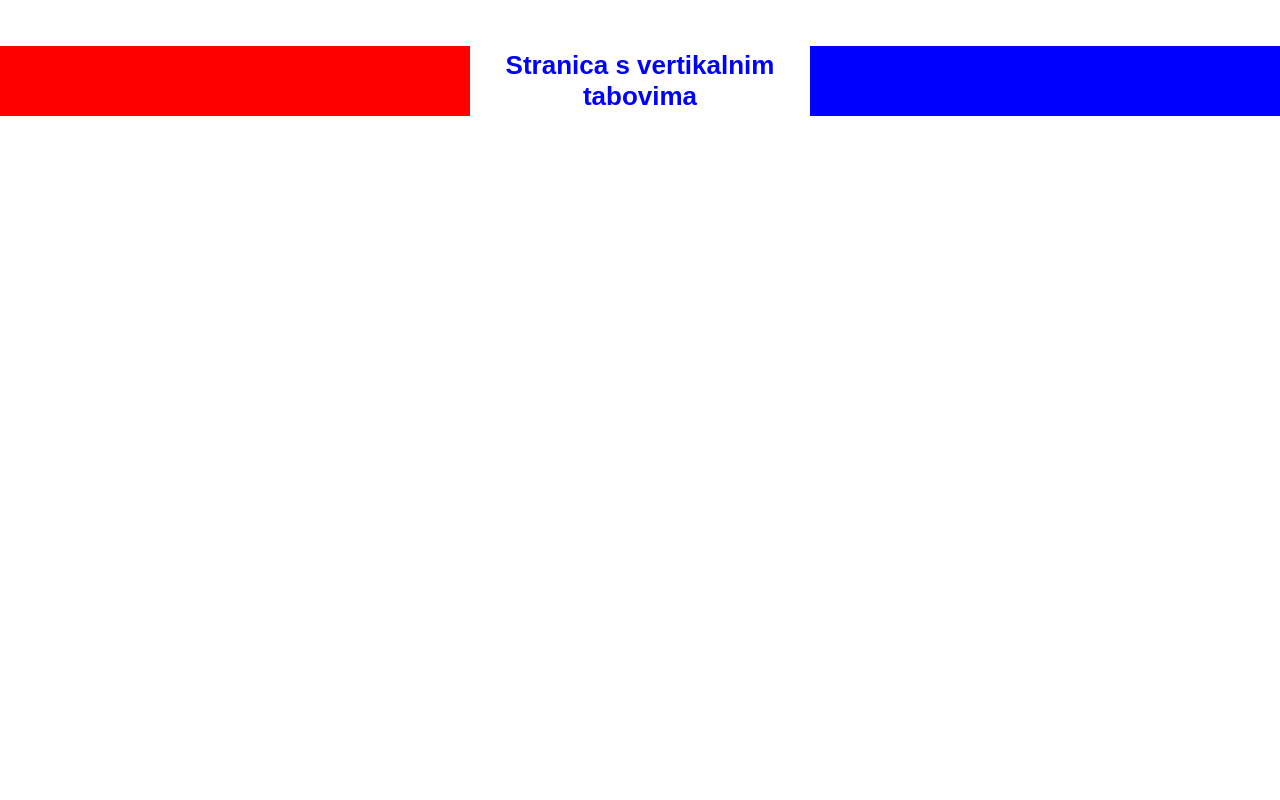
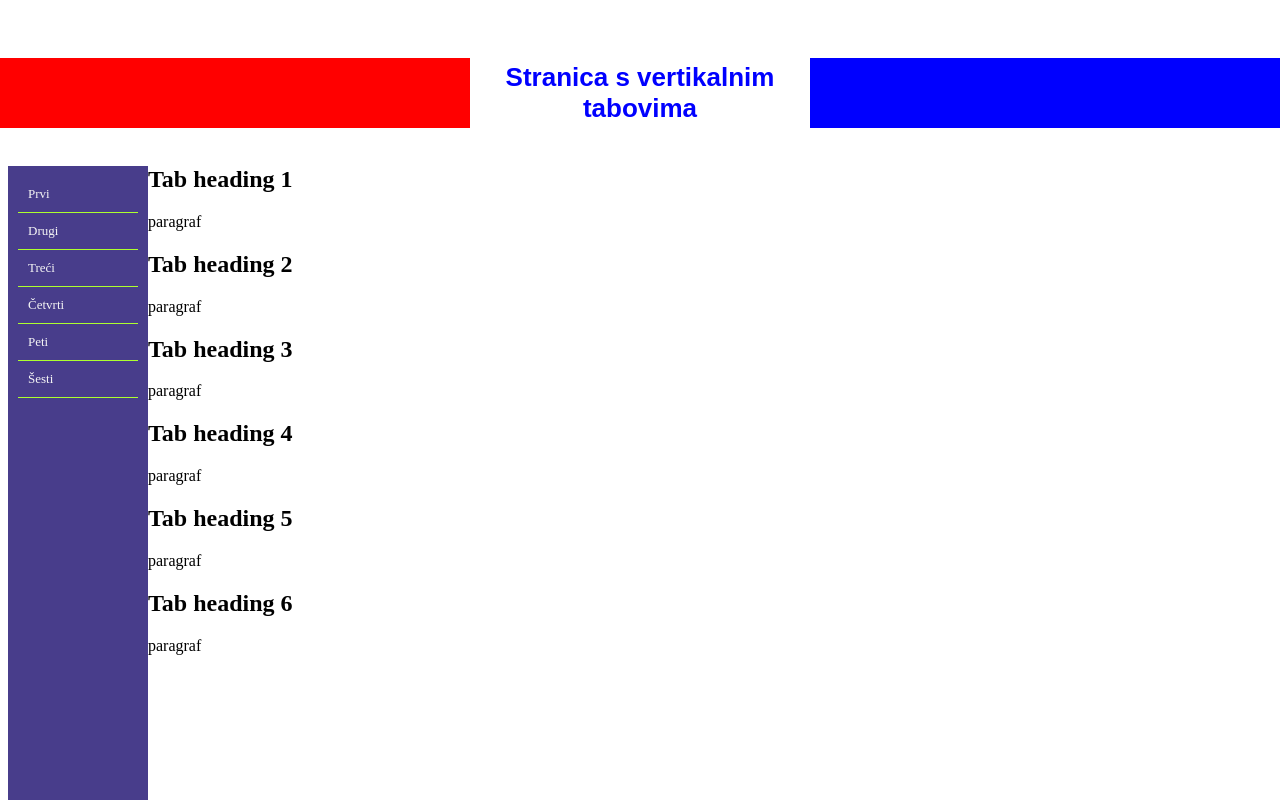
Before and after one commit to Tetka95/algebra.css.pseudo, a plain HTML site: page index3.html in a window 1280 px wide. Shown: the top 800 px of the page. Drawn offline with Linux system fonts and the light colour scheme.

Commit message:
uređen menu

```diff
--- a/index3.html
+++ b/index3.html
@@ -12,5 +12,43 @@
             <h1 class="full-width-header">Stranica s vertikalnim tabovima</h1>
         </div>
     </header>
+    <section class="tab-container">
+        <label for="tab1">Prvi</label>
+        <label for="tab2">Drugi</label>
+        <label for="tab3">Treći</label>
+        <label for="tab4">Četvrti</label>
+        <label for="tab5">Peti</label>
+        <label for="tab6">Šesti</label>
+    </section>
+    <input name="tab" id="tab1" type="radio" checked>
+    <section class="tab-content">
+        <h2>Tab heading 1</h2>
+        <p>paragraf</p>
+    </section>
+    <input name="tab" id="tab2" type="radio">
+    <section class="tab-content">
+        <h2>Tab heading 2</h2>
+        <p>paragraf</p>
+    </section>
+    <input name="tab" id="tab3" type="radio">
+    <section class="tab-content">
+        <h2>Tab heading 3</h2>
+        <p>paragraf</p>
+    </section>
+    <input name="tab" id="tab4" type="radio">
+    <section class="tab-content">
+        <h2>Tab heading 4</h2>
+        <p>paragraf</p>
+    </section>
+    <input name="tab" id="tab5" type="radio">
+    <section class="tab-content">
+        <h2>Tab heading 5</h2>
+        <p>paragraf</p>
+    </section>
+    <input name="tab" id="tab6" type="radio">
+    <section class="tab-content">
+        <h2>Tab heading 6</h2>
+        <p>paragraf</p>
+    </section>
 </body>
 </html>
--- a/style3.css
+++ b/style3.css
@@ -49,3 +49,35 @@ div.header-line {
     left: 100%;
     background: blue;
 }
+
+.content {
+    line-height: 28px;
+}
+
+.tab-container {
+    position: relative;
+    background: blue;
+    width: 120px;
+    height: 100vh;
+    float: left;
+    z-index: 20;
+}
+
+.tab-container, label {
+    position: relative;
+    padding: 10px;
+    border-bottom: 1px solid greenyellow;
+    display: block;
+    font-size: 13px;
+    color: whitesmoke;
+    cursor: pointer;
+    user-select: none;
+}
+
+.tab-container, label:hover {
+    background: darkslateblue;
+}
+
+input[name="tab"] {
+    display: none;
+}
```
